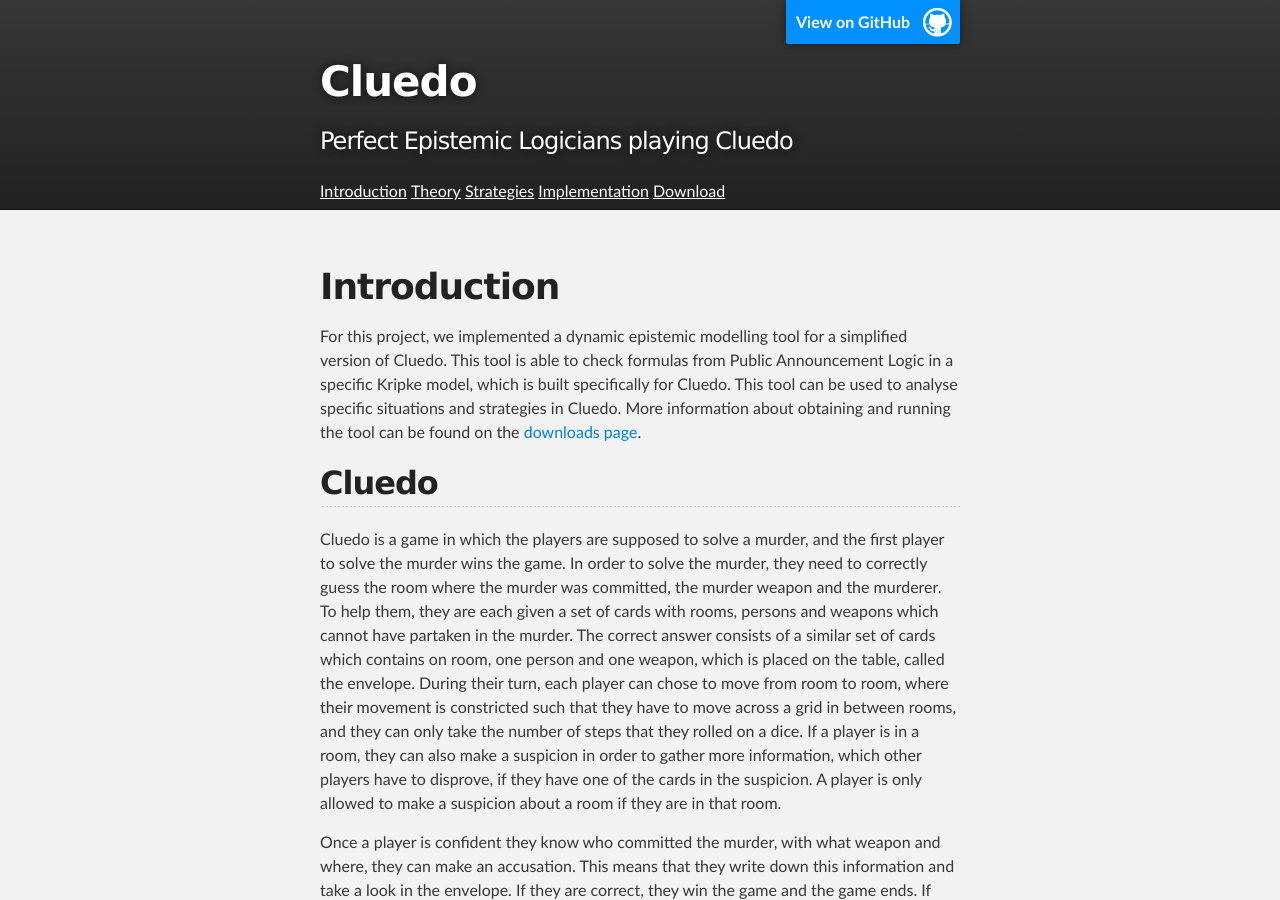
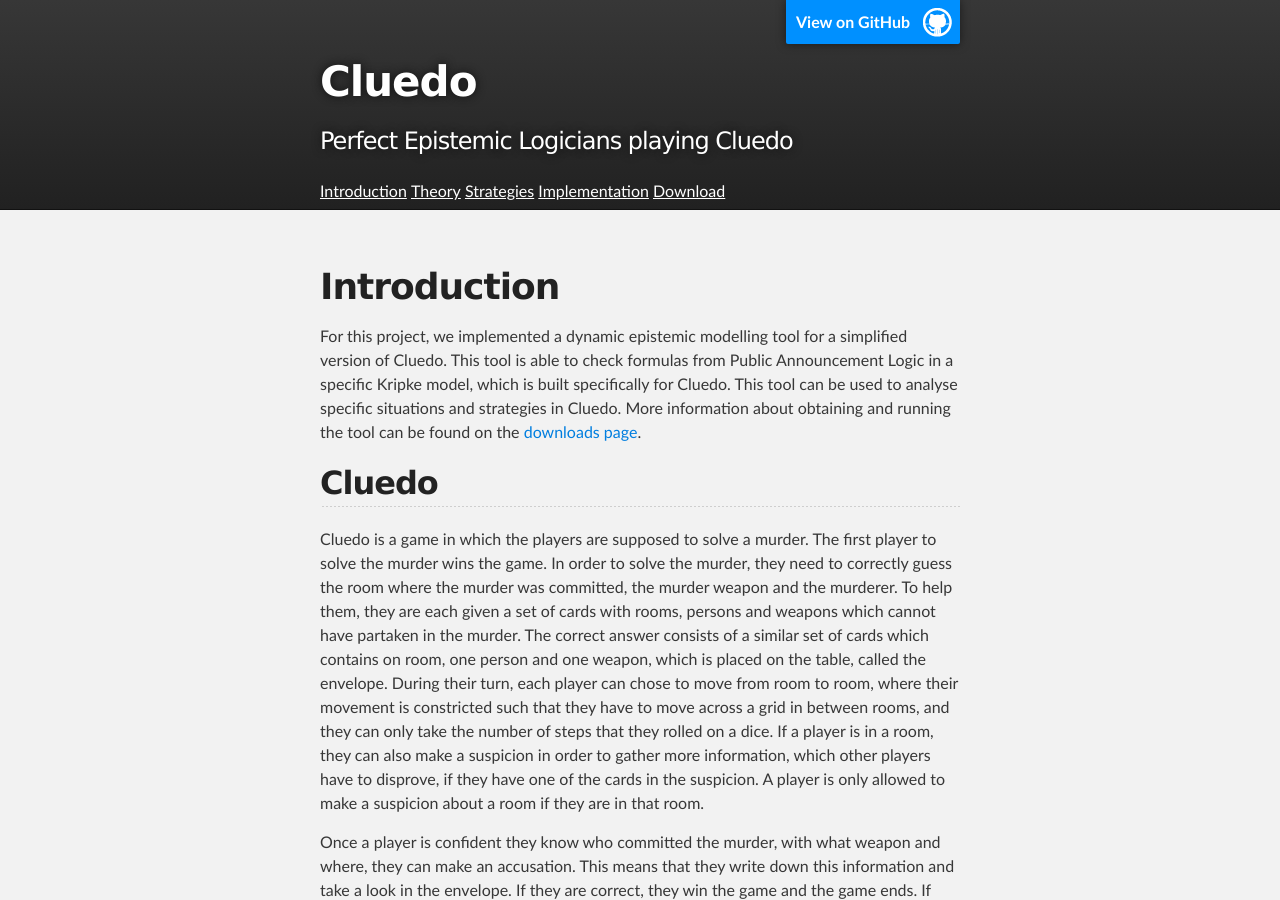
Before and after one commit to rmellema/Cluedo, a Jekyll site: the page built from index.html, in a window 1280 px wide and 900 px high. Built offline with Jekyll 4.4.1, drawn with Linux system fonts in a browser that asks for light colours.

Commit message:
Small changes in text

```diff
--- a/implementation.html
+++ b/implementation.html
@@ -29,7 +29,7 @@
 method can be used to evaluate formulas. </p>
 
 <h4>Generating the states</h4>
-<p>When the Kripke model is initialized, the possible card dealings are used to
+<p>When the Kripke model is initialised, the possible card dealings are used to
 construct the possible states.  During this process, state numbers are mapped
 to their dealings. The real dealing is saved as the point of the model.</p>
 
--- a/index.html
+++ b/index.html
@@ -11,8 +11,8 @@
 the <a href="./download.html">downloads page</a>.
 
 <h2>Cluedo</h2>
-<p>Cluedo is a game in which the players are supposed to solve a murder, and
-the first player to solve the murder wins the game. In order to solve the
+<p>Cluedo is a game in which the players are supposed to solve a murder.
+The first player to solve the murder wins the game. In order to solve the
 murder, they need to correctly guess the room where the murder was committed,
 the murder weapon and the murderer. To help them, they are each given a set of
 cards with rooms, persons and weapons which cannot have partaken in the murder.
--- a/strategies.html
+++ b/strategies.html
@@ -121,7 +121,7 @@
 rational agent would have to take into account that they might give away more
 information than intended in this situation.</p>
 <p>Currently, this situation is not build into our tool, since not all players
-have to be rational, for example a human player is not necessarily rational.
+have to be rational. For example, a human player is not necessarily rational.
 This means that we cannot assume that, when a player does not make an
 accusation, they cannot know what cards are in the envelope. However, if we
 could make this assumption, it would be possible to construct a strategy that
```
